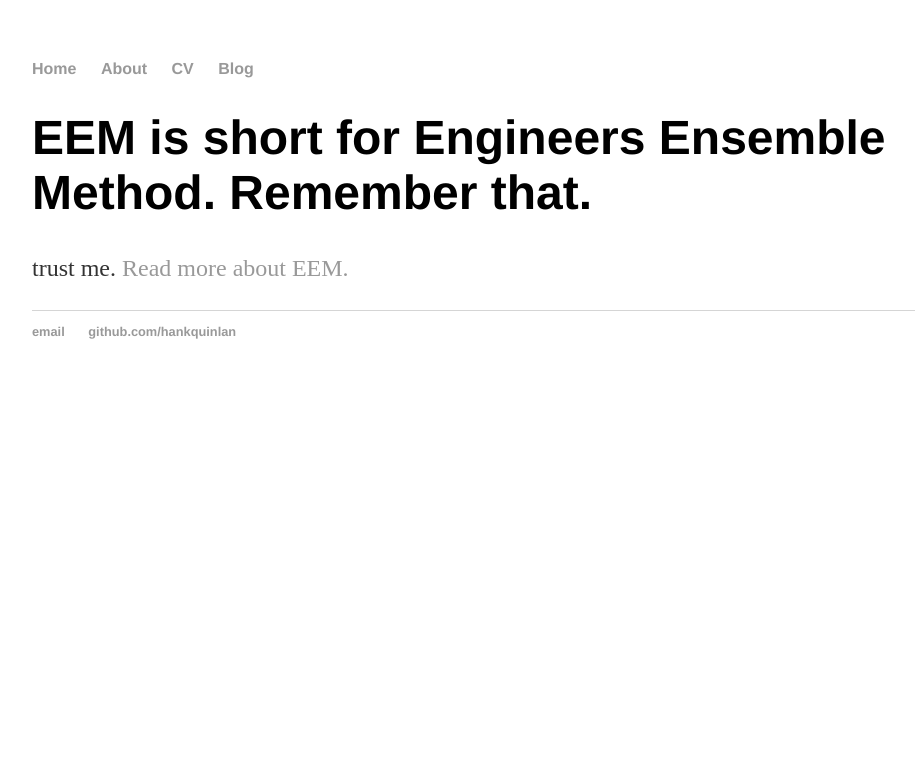
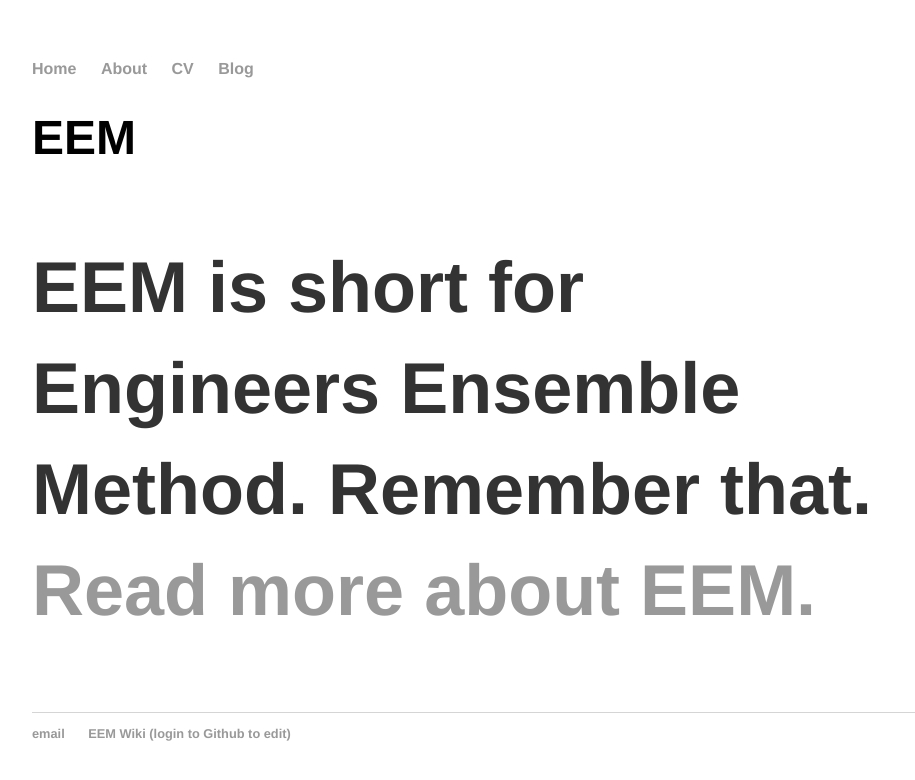
Before and after one commit to takasimiz/bak-github.io, a Jekyll site: the page index.html, which Jekyll copies as it is, in a window 1280 px wide. Shown: the top 780 px of the page, without its empty margins (160-1075 px from the left). Built offline with Jekyll 4.4.1, drawn with Linux system fonts in a browser that asks for light colours.

Commit message:
Update index.html

```diff
--- a/index.html
+++ b/index.html
@@ -16,14 +16,15 @@
 		</nav>
 		<div class="container">
     		<div class="blurb">
-			<h1>EEM is short for <strong>E</strong>ngineers Ensemble Method. Remember that.</h1>
-				<p> trust me. <a href="/blog">Read more about EEM.</a></p>
+			<h1>EEM<H1>
+			<p>EEM is short for <strong>E</strong>ngineers <strong>E</strong>nsemble <strong>M</strong>ethod. Remember that.
+				<a href="/blog">Read more about EEM.</a></p>
     		</div><!-- /.blurb -->
 		</div><!-- /.container -->
 		<footer>
     		<ul>
         		<li><a href="mailto:kor19952006@gmail.com">email</a></li>
-        		<li><a href="https://github.com/hankquinlan">github.com/hankquinlan</a></li>
+        		<li><a href="https://github.com/STakashimizu/EEM/wiki">EEM Wiki (login to Github to edit)</a></li>
 			</ul>
 		</footer>
 	</body>
```
